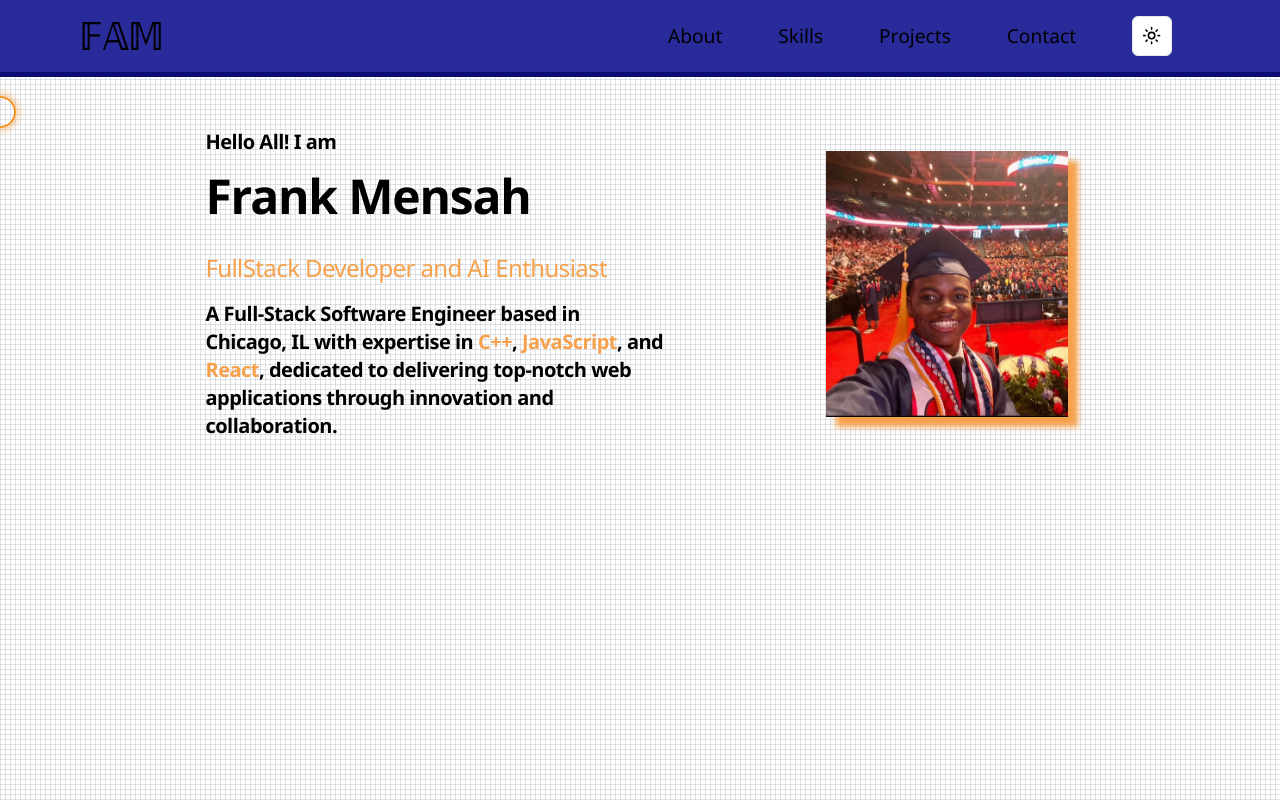
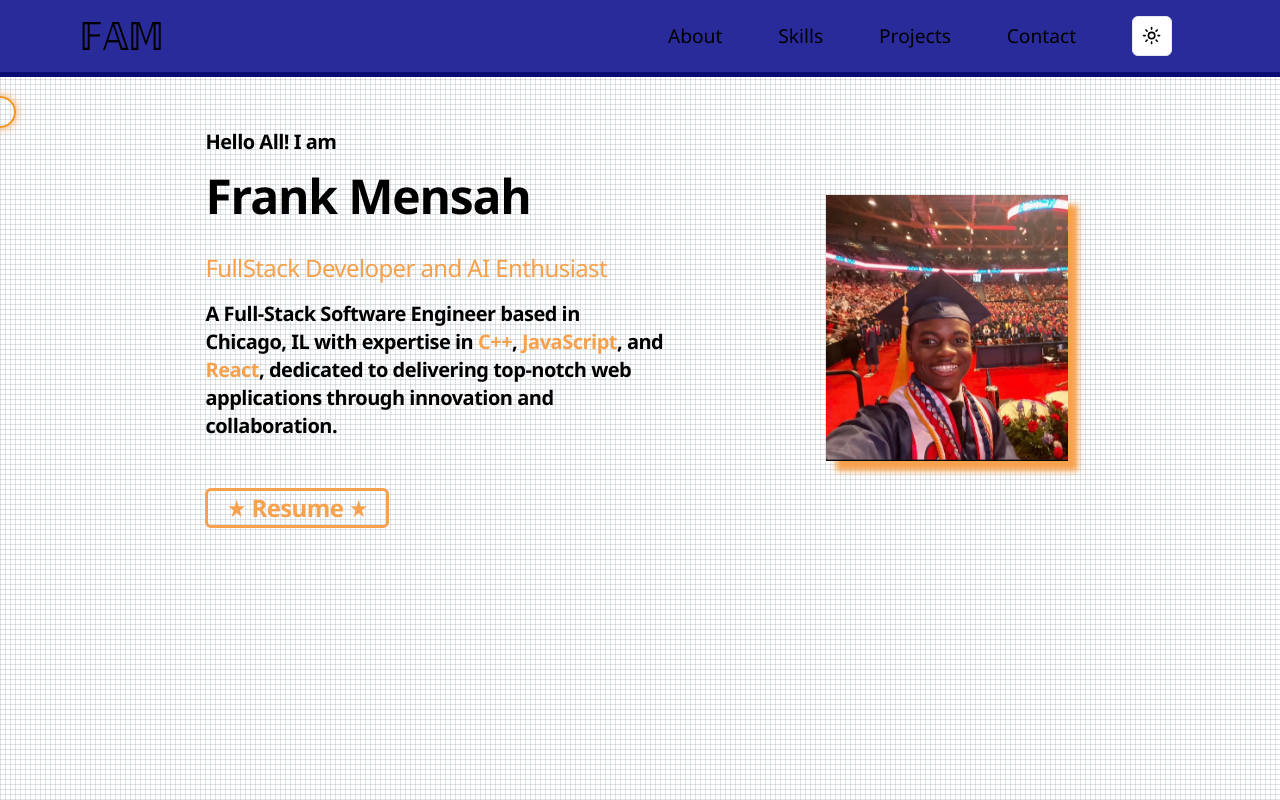
Before and after one commit to famfrank1298/famfrank, a Next.js app: page / in a window 1280 px wide. Built offline with nearby package versions, Linux system fonts and the light colour scheme.

Commit message:
added resume link

```diff
--- a/src/components/ui/Hero/hero.css
+++ b/src/components/ui/Hero/hero.css
@@ -59,3 +59,19 @@
   color: var(--orange90);
   font-weight: inherit;
 }
+
+.resumeBtn {
+  width: 40%;
+  border: 3px solid var(--orange90);
+  background-color: transparent;
+  margin-top: 3rem;
+  padding: 1rem;
+  color: var(--orange90);
+  font-weight: inherit;
+}
+
+.resumeBtn:hover {
+  background-color: var(--orange50);
+  color: var(--darkblue90);
+  box-shadow: 2px 2px 5px var(--orange90);
+}
--- a/src/components/ui/Hero/hero.tsx
+++ b/src/components/ui/Hero/hero.tsx
@@ -1,5 +1,6 @@
 import Image from "next/image";
 import "./hero.css";
+import { Button } from "../Button/button";
 
 export default function Hero() {
   return (
@@ -15,6 +16,11 @@ export default function Hero() {
           <b className="highlight">React</b>, dedicated to delivering top-notch
           web applications through innovation and collaboration.
         </h4>
+        <Button className="resumeBtn">
+          <a href="/Mensah_Resume.pdf" target="_blank">
+            <h3>★ Resume ★</h3>
+          </a>
+        </Button>
       </div>
       <div className="imageContainer">
         <img src="images/heroPic.jpg" className="heroImage"></img>
```
Also changed, not shown: 1 other file (tests, documents, lock files or other folders).
